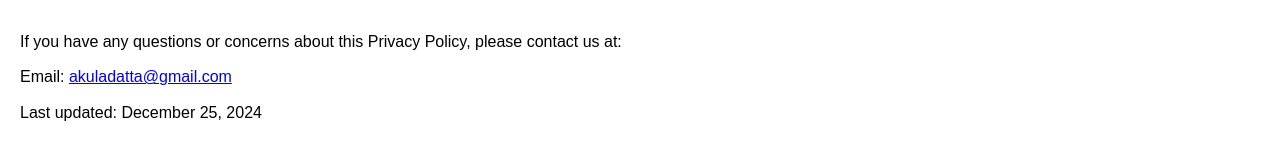
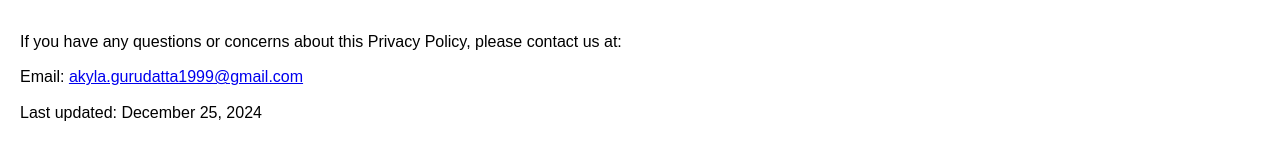
Before and after one commit to GarudadevDataServices/privacy_policies, a plain HTML site: page bhagawathGita-privacy.html in a window 1280 px wide. Shown: the part 1003-1146 px from the top of the page. Drawn offline with Linux system fonts and the light colour scheme.

Commit message:
Update bhagawathGita-privacy.html

```diff
--- a/bhagawathGita-privacy.html
+++ b/bhagawathGita-privacy.html
@@ -68,7 +68,7 @@
         If you have any questions or concerns about this Privacy Policy, please contact us at:
     </p>
     <p>
-        Email: <a href="mailto:akuladatta@gmail.com">akuladatta@gmail.com</a>
+        Email: <a href="mailto:akyla.gurudatta1999@gmail.com">akyla.gurudatta1999@gmail.com</a>
     </p>
 
     <p>
```
